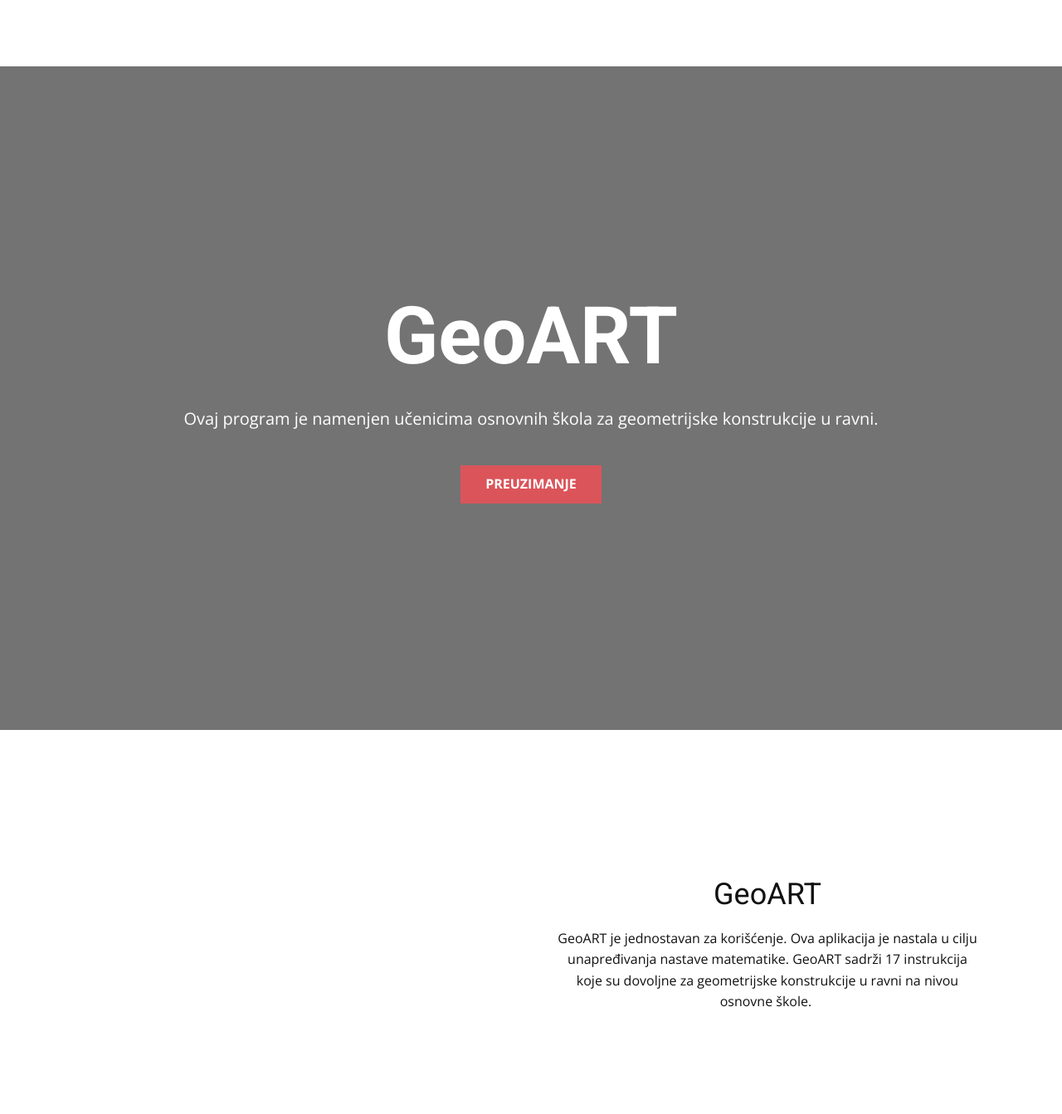
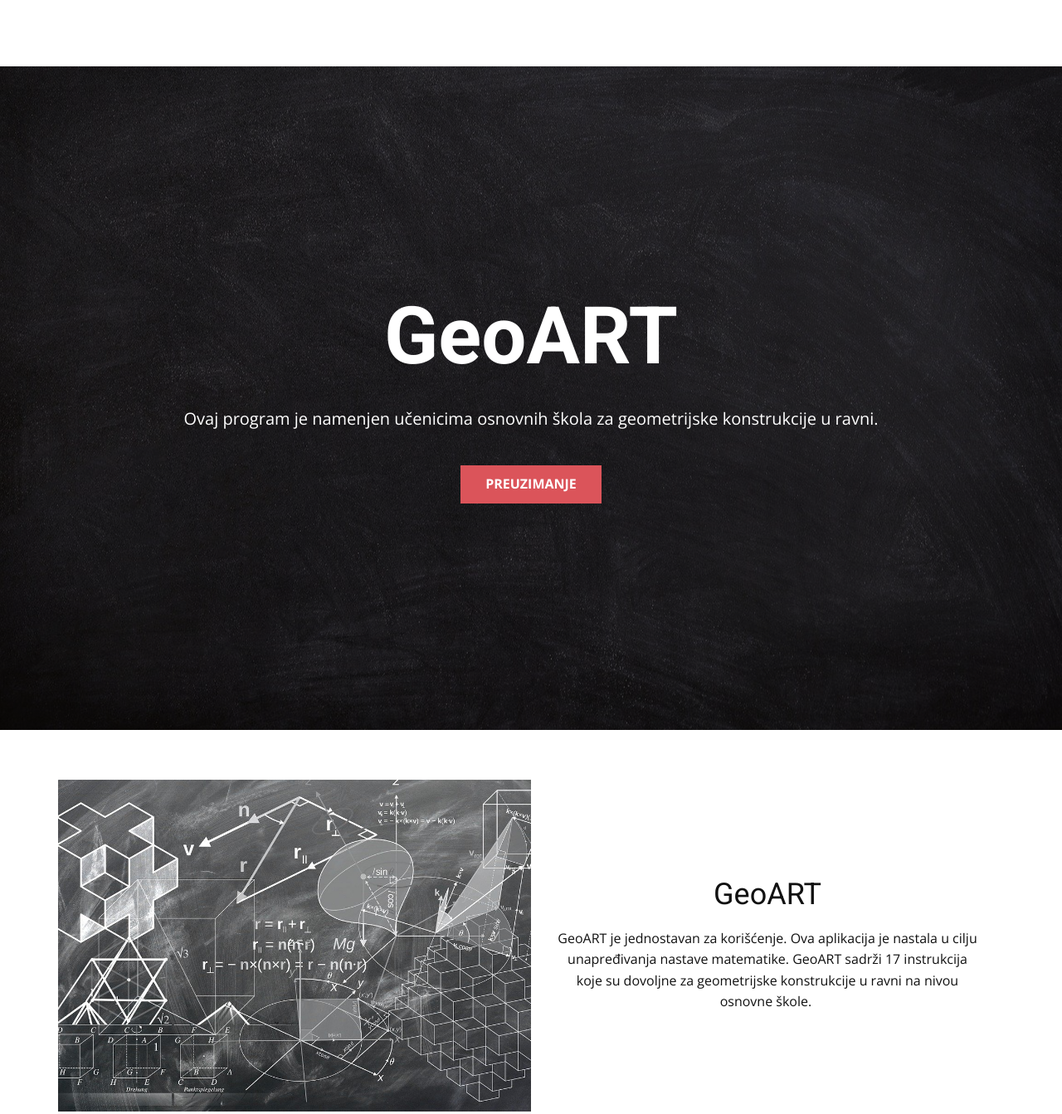
Before and after one commit to irena98/geoart, a plain HTML site: page index.html in a window 1280 px wide. Shown: the top 1343 px of the page at 83% size. Drawn offline with nearby package versions, Linux system fonts and the light colour scheme.

Commit message:
Update Page-1.css

```diff
--- a/Page-1.css
+++ b/Page-1.css
@@ -1,5 +1,5 @@
 .u-section-1 {
-  background-image: linear-gradient(0deg, rgba(0,0,0,0.55), rgba(0,0,0,0.55)), url("images/57e0d2414954aa14f6da8c7dda793678153bdee757596c48732f73d19f4dc05db9_1280.jpg");
+  background-image: linear-gradient(0deg, rgba(0,0,0,0.55), rgba(0,0,0,0.55)), url("57e0d2414954aa14f6da8c7dda793678153bdee757596c48732f73d19f4dc05db9_1280.jpg");
   background-position: 50% 50%;
 }
 
@@ -75,7 +75,7 @@
 
 .u-section-2 .u-image-1 {
   min-height: 400px;
-  background-image: url("images/57e0d7404256aa14f6da8c7dda793678153bdee757596c48732f73d19f4dc251b8_1280.jpg");
+  background-image: url("57e0d7404256aa14f6da8c7dda793678153bdee757596c48732f73d19f4dc251b8_1280.jpg");
   background-position: 50% 50%;
 }
 
```
